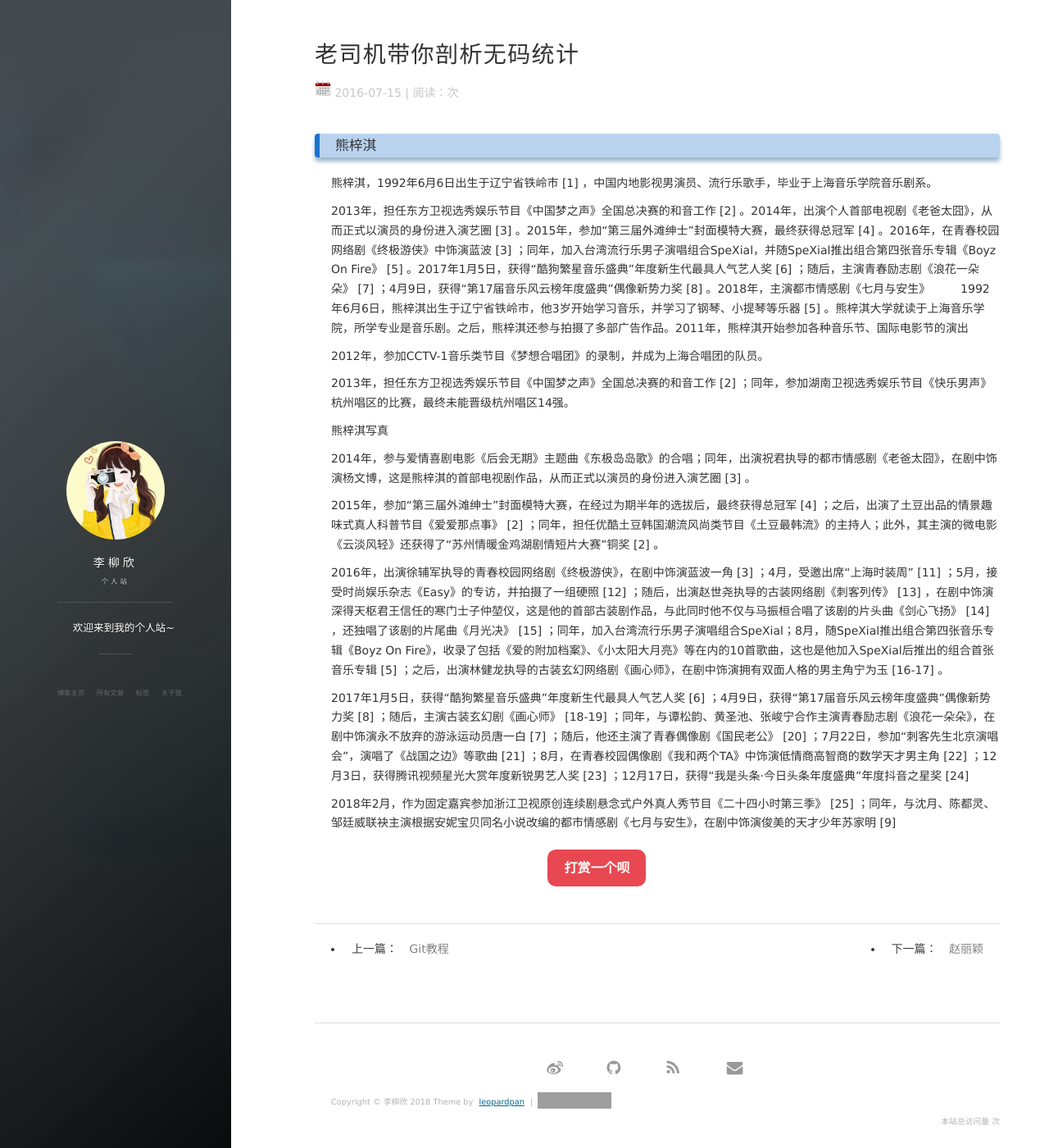
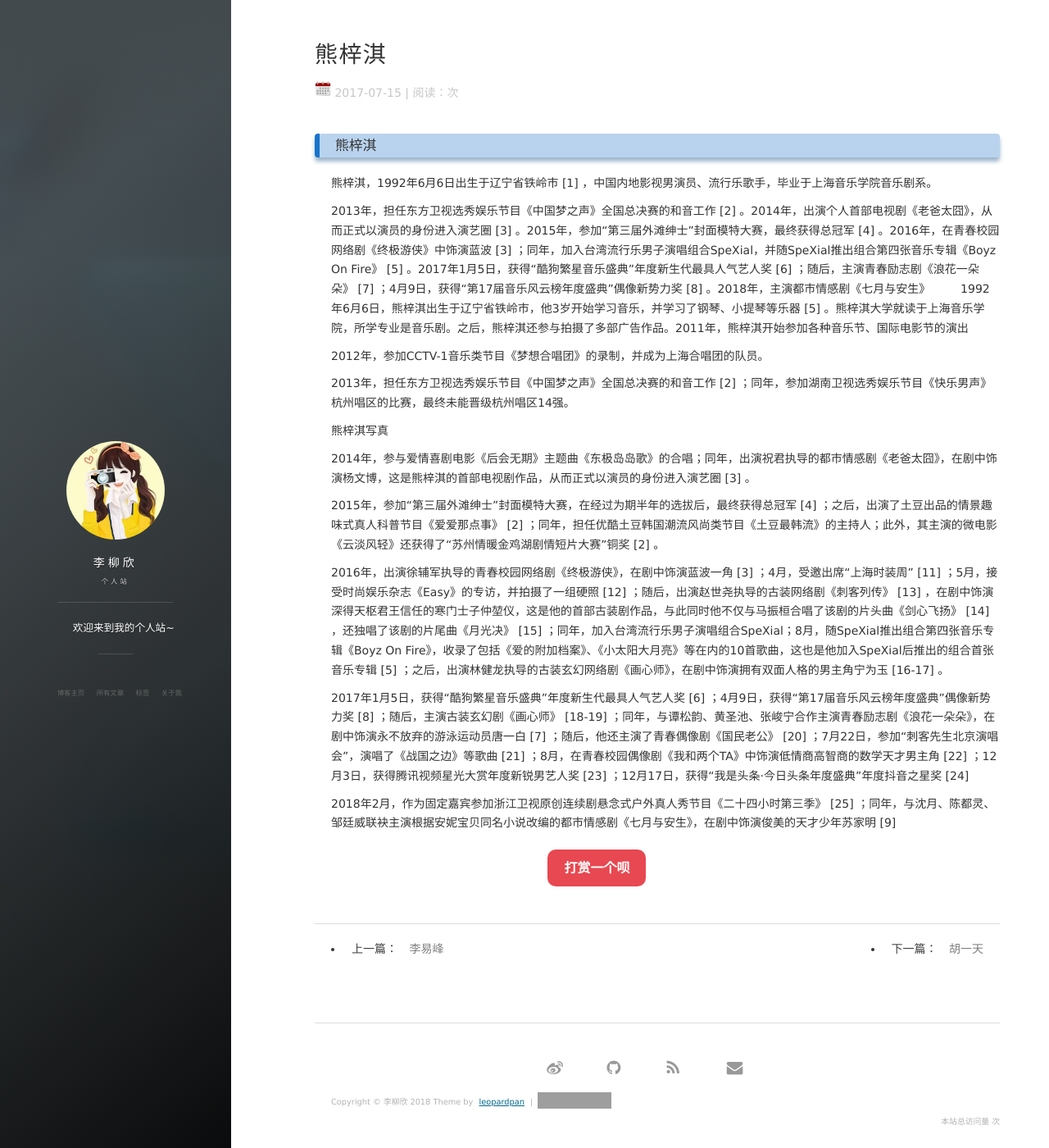
Before and after one commit to luckyabgelgirl/luckyabgelgirl.github.io, a Jekyll site: the page built from _posts/2017-07-15-熊梓淇.md, in a window 1280 px wide and 1400 px high. Shown: the whole window at 82% size. Built offline with Jekyll 4.4.1, drawn with Linux system fonts in a browser that asks for light colours; nearby versions of some CDN libraries; comment, search, counter and statistics services are not loaded; grey boxes are pictures that could not be loaded.

Commit message:
Update and rename 2016-07-15-Codeless.md to 2017-07-15-熊梓淇.md

```diff
--- a/_posts/2016-07-15-Codeless.md
+++ b/_posts/2017-07-15-熊梓淇.md
@@ -1,7 +1,7 @@
 ---
 layout: post
-title: "老司机带你剖析无码统计"
-date: 2016-07-15
+title: "熊梓淇"
+date: 2017-07-15
 tags: 技术
 ---
 
```
